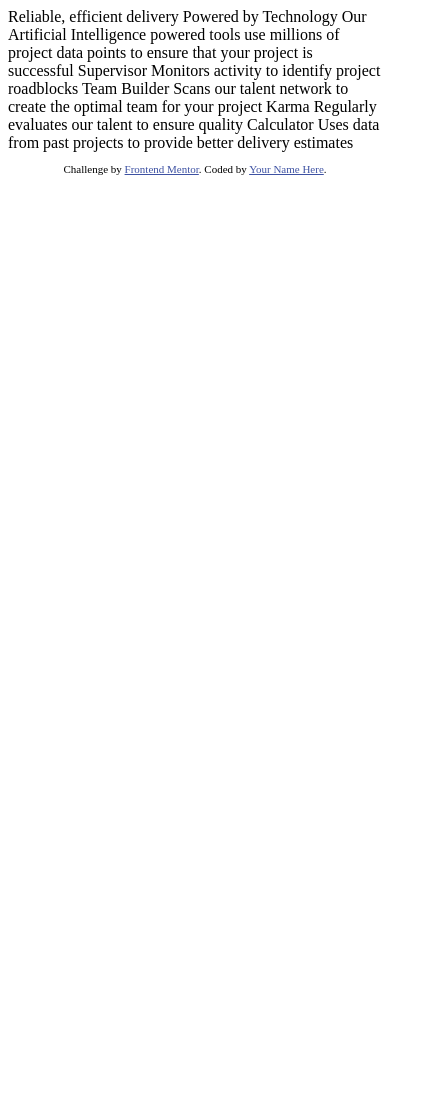
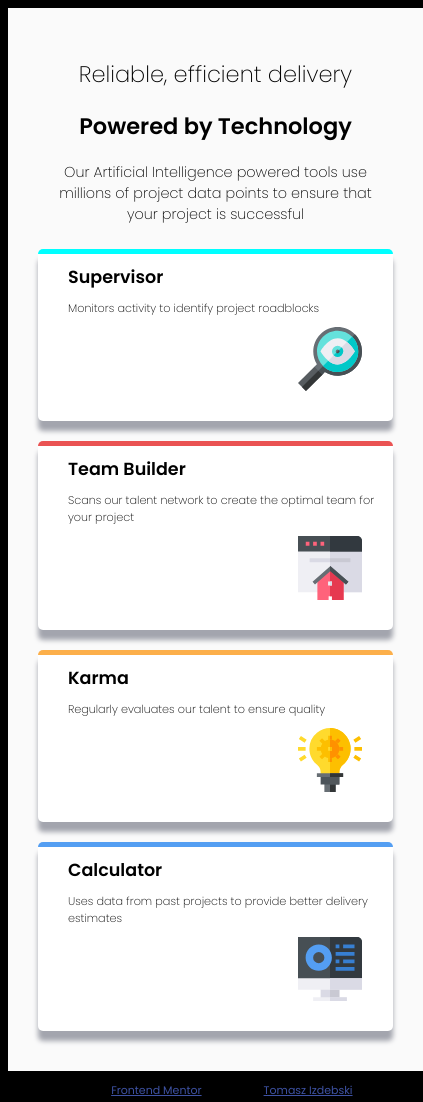
Before and after one commit to tomizdebski/four-card-section-master, a plain HTML site: page index.html in a window 390 px wide. Shown: the whole page, 423 px wide, since content can reach past the window. Before the commit the page ends 844 px from the top, so only its background shows below. Drawn offline with Linux system fonts and the light colour scheme.

Commit message:
mobile_done

```diff
--- a/index.html
+++ b/index.html
@@ -5,6 +5,7 @@
   <meta name="viewport" content="width=device-width, initial-scale=1.0"> <!-- displays site properly based on user's device -->
 
   <link rel="icon" type="image/png" sizes="32x32" href="./images/favicon-32x32.png">
+  <link rel="stylesheet" href="style.css">
 
   <title>Frontend Mentor | Four card feature section</title>
 
@@ -15,30 +16,42 @@
   </style>
 </head>
 <body>
+  <div class="container">
 
-  Reliable, efficient delivery
-  Powered by Technology
+    <div class="header">
+      <h2 class="header__title">Reliable, efficient delivery</h2>
+      <h2 class="header__subtitle">Powered by Technology</h2>
+      <p class="header__text">Our Artificial Intelligence powered tools use millions of project data points
+        to ensure that your project is successful
+      </p>
+    </div>
 
-  Our Artificial Intelligence powered tools use millions of project data points
-  to ensure that your project is successful
-
-  Supervisor
-  Monitors activity to identify project roadblocks
-
-  Team Builder
-  Scans our talent network to create the optimal team for your project
-
-  Karma
-  Regularly evaluates our talent to ensure quality
-
-  Calculator
-  Uses data from past projects to provide better delivery estimates
-
+    <div class="card-1">
+      <h3 class="card__title">Supervisor</h3>
+      <p class="card__desc">Monitors activity to identify project roadblocks</p>
+      <img class="card__img"src="/images/icon-supervisor.svg" alt="">
+    </div>
+    <div class="card-2">
+      <h3 class="card__title">Team Builder</h3>
+      <p class="card__desc">Scans our talent network to create the optimal team for your project</p>
+      <img class="card__img"src="/images/icon-team-builder.svg" alt="">
+    </div>
+    <div class="card-3">
+      <h3 class="card__title">Karma</h3>
+      <p class="card__desc">Regularly evaluates our talent to ensure quality</p>
+      <img class="card__img"src="/images/icon-karma.svg" alt="">
+    </div>
+    <div class="card-4">
+      <h3 class="card__title">Calculator</h3>
+      <p class="card__desc">Uses data from past projects to provide better delivery estimates</p>
+      <img class="card__img"src="/images/icon-calculator.svg" alt="">
+    </div>
+  </div>
 
   <footer>
     <p class="attribution">
       Challenge by <a href="https://www.frontendmentor.io?ref=challenge" target="_blank">Frontend Mentor</a>.
-      Coded by <a href="#">Your Name Here</a>.
+      Coded by <a href="#">Tomasz Izdebski</a>.
     </p>
   </footer>
 </body>
--- /dev/null
+++ b/style.css
@@ -0,0 +1,76 @@
+@import url('https://fonts.googleapis.com/css2?family=Poppins:wght@200;400;600&display=swap');
+
+body {
+    font-family: 'Poppins', sans-serif;
+    font-size: 15px;
+    background-color: black;
+}
+
+.container {
+    width: 375px;
+    background-color: hsl(0, 0%, 98%);
+    display:grid;
+    justify-content: center;
+    align-content: center;
+    padding-top: 30px;
+    padding-bottom: 30px;
+    padding-left: 20px;
+    padding-right: 20px
+
+}
+
+.card-1 {
+    border-top: solid 5px cyan;
+    box-shadow:  0px 10px 5px  hsl(229, 6%, 66%);
+    padding-left: 20px;
+    padding-bottom: 20px;
+}
+.card-2 {
+    border-top: solid 5px hsl(0, 78%, 62%);
+    box-shadow:  0px 10px 5px  hsl(229, 6%, 66%);
+    padding-left: 20px;
+    padding-bottom: 20px;
+}
+.card-3 {
+    border-top: solid 5px hsl(34, 97%, 64%);
+    box-shadow:  0px 10px 5px  hsl(229, 6%, 66%);
+    padding-left: 20px;
+    padding-bottom: 20px;
+
+}
+.card-4 {
+    border-top: solid 5px hsl(212, 86%, 64%);
+    box-shadow:  0px 10px 5px  hsl(229, 6%, 66%);
+    padding-left: 20px;
+    padding-bottom: 20px;
+}
+.card__img {
+    padding-left: 230px;
+
+}
+.card__title {
+    font-weight: 700;
+}
+.card__desc {
+    font-weight: 100;
+    font-size: 0.7rem;
+}
+.header__title {
+    font-weight: 100;
+}
+[class^="card"] {
+    background-color: white;
+    border-radius: 5px;
+    margin: 10px;
+    display: block;
+}
+.header__text {
+    font-weight: 100;
+    font-size: 0.9rem;
+}
+
+.header {
+    padding-left: 20px;
+    padding-right: 20px;
+    text-align: center;
+}
```
